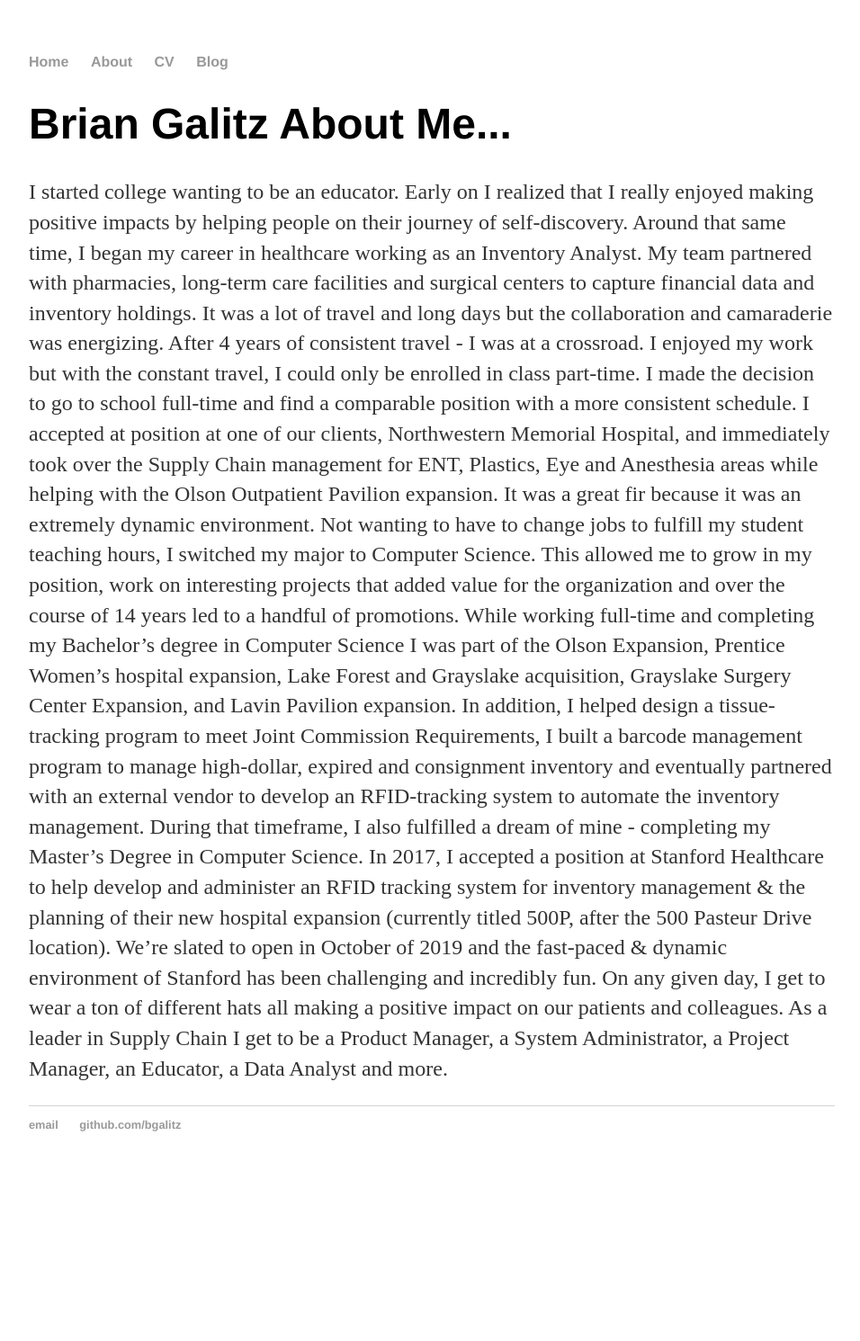
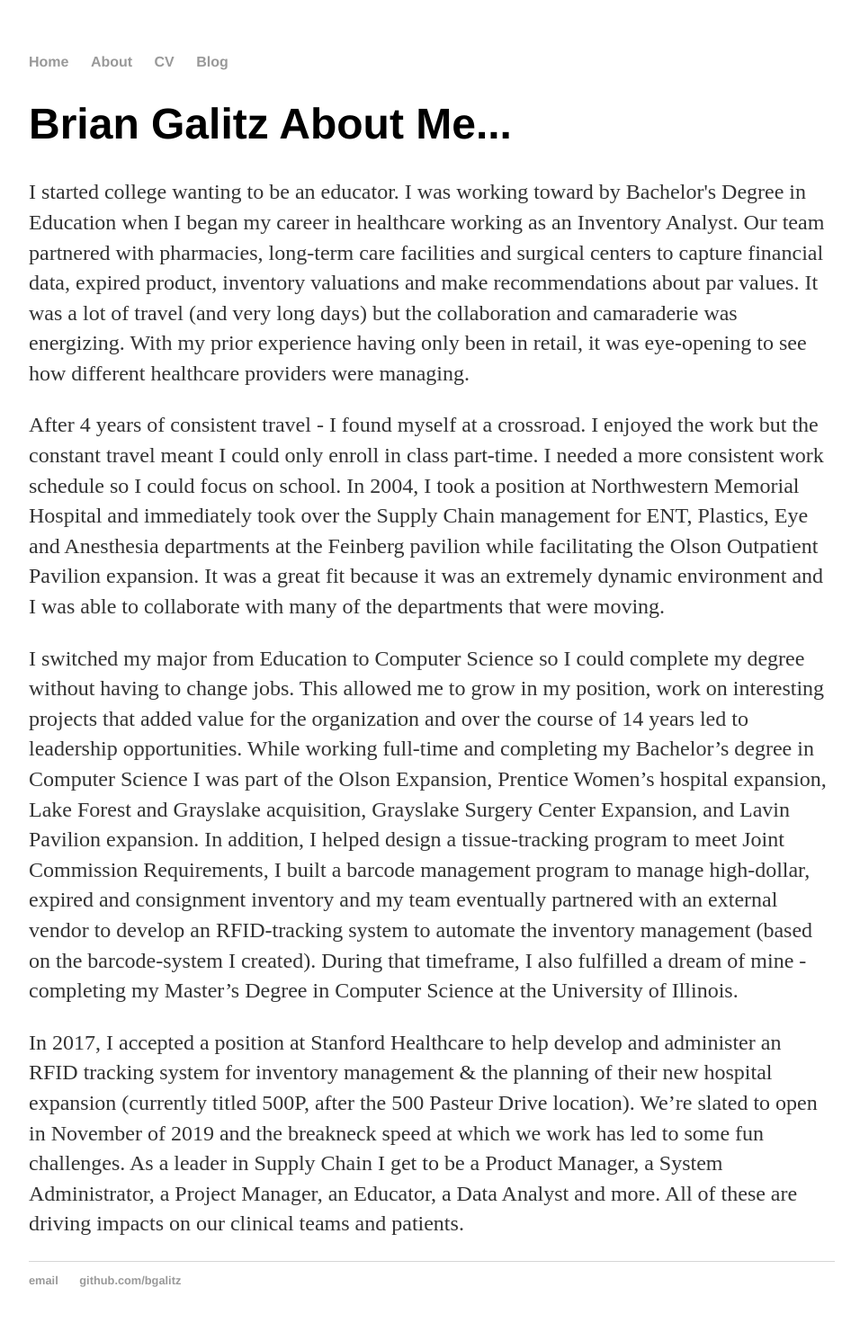
Before and after one commit to bgalitz/bgalitz.github.io, a Jekyll site: the page built from about/index.html, in a window 1280 px wide. Shown: the whole page at 90% size, without its empty margins (160-1116 px from the left). Built offline with Jekyll 4.4.1, drawn with Linux system fonts in a browser that asks for light colours; before the commit the page ends 1318 px from its top, so only the background shows below that.

Commit message:
October 2019 update
a few changes as I refine my resume

```diff
--- a/about/index.html
+++ b/about/index.html
@@ -4,33 +4,42 @@ title: Brian Galitz About Me...
 ---
 
 <div class="blurb">
-        <p>I started college wanting to be an educator. Early on I realized that I really enjoyed making positive impacts
-                by helping people on their journey of self-discovery. Around that same time, I began my career in healthcare
-                working as an Inventory Analyst. My team partnered with pharmacies, long-term care facilities and surgical
-                centers to capture financial data and inventory holdings. It was a lot of travel and long days but the
-                collaboration and camaraderie was energizing.
-After 4 years of consistent travel - I was at a crossroad. I enjoyed my work but with the constant travel, I could only be
-                enrolled in class part-time. I made the decision to go to school full-time and find a comparable position
-                with a more consistent schedule. I accepted at position at one of our clients, Northwestern Memorial Hospital,
-                and immediately took over the Supply Chain management for ENT, Plastics, Eye and Anesthesia areas while
-                helping with the Olson Outpatient Pavilion expansion. It was a great fir because it was an extremely
-                dynamic environment.
-Not wanting to have to change jobs to fulfill my student teaching hours, I switched my major to Computer Science.
-                This allowed me to grow in my position, work on interesting projects that added value for the organization
-                and over the course of 14 years led to a handful of promotions.
-While working full-time and completing my Bachelor’s degree in Computer Science I was part of the Olson Expansion,
+        <p>             I started college wanting to be an educator. I was working toward by Bachelor's Degree in Education when
+                I began my career in healthcare working as an Inventory Analyst. Our team partnered with pharmacies, long-term care
+                facilities and surgical centers to capture financial data, expired product, inventory valuations and make recommendations about
+                par values. It was a lot of travel (and very long days) but the collaboration and camaraderie was energizing.
+                With my prior experience having only been in retail, it was eye-opening to see how different
+                healthcare providers were managing. </p>
+
+
+                 <p>       After 4 years of consistent travel - I found myself at a crossroad. I enjoyed the work but the constant
+                travel meant I could only enroll in class part-time. I needed a more consistent work schedule so I could focus on school.
+                In 2004, I took a position at Northwestern Memorial Hospital and immediately took over the Supply Chain management
+                for ENT, Plastics, Eye and Anesthesia departments at the Feinberg pavilion while
+                facilitating the Olson Outpatient Pavilion expansion. It was a great fit because it was an extremely
+                dynamic environment and I was able to collaborate with many of the departments that were moving. </p>
+
+
+                <p> I switched my major from Education to Computer Science so I could complete my degree without having to
+                change jobs. This allowed me to grow in my position, work on interesting projects that added value for the organization
+                and over the course of 14 years led to leadership opportunities.
+                While working full-time and completing my Bachelor’s degree in Computer Science I was part of the Olson Expansion,
                 Prentice Women’s hospital expansion, Lake Forest and Grayslake acquisition, Grayslake Surgery Center
-                Expansion, and Lavin Pavilion expansion. In addition, I helped design a tissue-tracking program to meet
+                Expansion, and Lavin Pavilion expansion.
+                        In addition, I helped design a tissue-tracking program to meet
                 Joint Commission Requirements, I built a barcode management program to manage high-dollar, expired and
-                consignment inventory and eventually partnered with an external vendor to develop an RFID-tracking system
-                to automate the inventory management. During that timeframe, I also fulfilled a dream of mine - completing
-                my Master’s Degree in Computer Science.
-In 2017, I accepted a position at Stanford Healthcare to help develop and administer an RFID tracking system for inventory
+                consignment inventory and my team eventually partnered with an external vendor to develop an RFID-tracking system
+                to automate the inventory management (based on the barcode-system I created).
+                 During that timeframe, I also fulfilled a dream of mine - completing
+        my Master’s Degree in Computer Science at the University of Illinois. </p>
+
+             <p>  In 2017, I accepted a position at Stanford Healthcare to help develop and administer an RFID tracking system for inventory
                 management & the planning of their new hospital expansion (currently titled 500P, after the 500 Pasteur
-                Drive location). We’re slated to open in October of 2019 and the fast-paced & dynamic environment of
-                Stanford has been challenging and incredibly fun. On any given day, I get to wear a ton of different hats
-                all making a positive impact on our patients and colleagues. As a leader in Supply Chain I get to be a
-                Product Manager, a System Administrator, a Project Manager, an Educator, a Data Analyst and more.
+                Drive location). We’re slated to open in November of 2019 and the breakneck speed at which we work
+                     has led to some fun challenges.
+                As a leader in Supply Chain I get to be a
+                Product Manager, a System Administrator, a Project Manager, an Educator, a Data Analyst and more. All of these
+                     are driving impacts on our clinical teams and patients.
         </p>
 
 </div><!-- /.blurb -->
```
